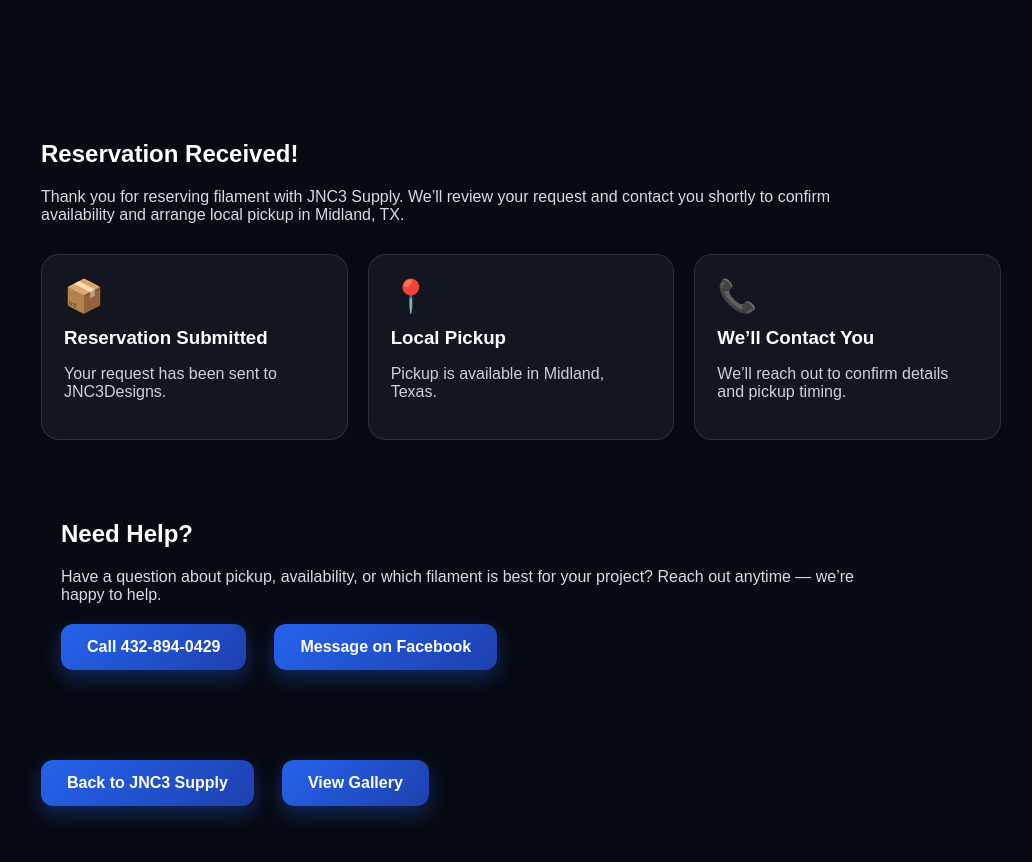
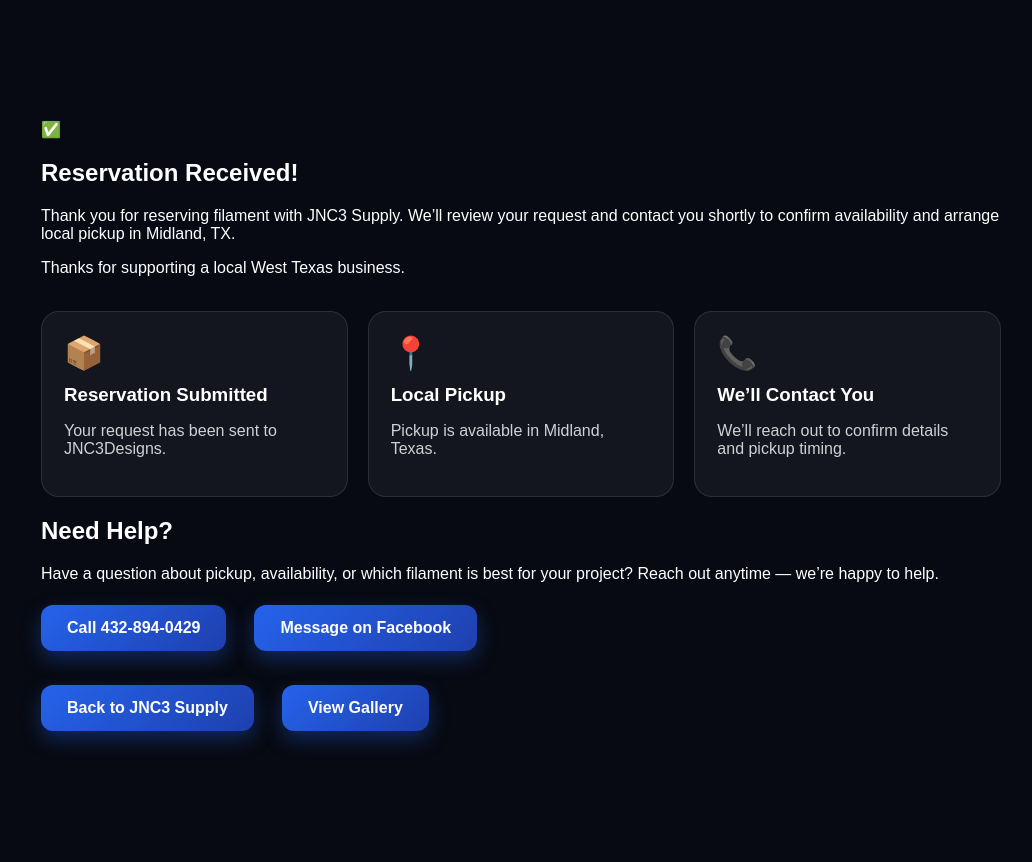
Before and after one commit to jnc3designs/jnc3designs-website, a Next.js app in the folder jnc3designs-premium/: page /supply/reserve/success in a window 1280 px wide. Shown: the top 862 px of the page, without its empty margins (119-1151 px from the left). Built offline with nearby package versions, Linux system fonts and the light colour scheme.

Commit message:
Update page.js

```diff
--- a/jnc3designs-premium/app/supply/reserve/success/page.js
+++ b/jnc3designs-premium/app/supply/reserve/success/page.js
@@ -1,16 +1,22 @@
 export default function ReservationSuccessPage() {
   return (
     <main className="section">
-      <section className="section">
+      <section className="section success-page">
+        <div className="success-icon">✅</div>
+
         <h1>Reservation Received!</h1>
 
-        <p style={{ opacity: 0.85, maxWidth: "800px" }}>
+        <p className="success-message">
           Thank you for reserving filament with JNC3 Supply. We’ll review your
           request and contact you shortly to confirm availability and arrange
           local pickup in Midland, TX.
         </p>
 
-        <div className="spec-grid" style={{ marginTop: "30px" }}>
+        <p className="success-local">
+          Thanks for supporting a local West Texas business.
+        </p>
+
+        <div className="spec-grid" style={{ marginTop: "34px" }}>
           <div className="spec-card">
             <span>📦</span>
             <h3>Reservation Submitted</h3>
@@ -30,15 +36,15 @@ export default function ReservationSuccessPage() {
           </div>
         </div>
 
-            <section className="section">
+        <section className="success-help">
           <h2>Need Help?</h2>
 
-  <p style={{ opacity: 0.85, maxWidth: "800px" }}>
-    Have a question about pickup, availability, or which filament is best for
-    your project? Reach out anytime — we’re happy to help.
+          <p>
+            Have a question about pickup, availability, or which filament is best
+            for your project? Reach out anytime — we’re happy to help.
           </p>
 
-  <div className="hero-buttons" style={{ marginTop: "20px" }}>
+          <div className="hero-buttons" style={{ marginTop: "22px" }}>
             <a href="tel:4328940429" className="button-primary">
               Call 432-894-0429
             </a>
@@ -53,7 +59,8 @@ export default function ReservationSuccessPage() {
             </a>
           </div>
         </section>
-        <div className="hero-buttons" style={{ marginTop: "30px" }}>
+
+        <div className="hero-buttons" style={{ marginTop: "34px" }}>
           <a href="/supply" className="button-primary">
             Back to JNC3 Supply
           </a>
```
Lines whose indentation alone changed are shown as unchanged.
